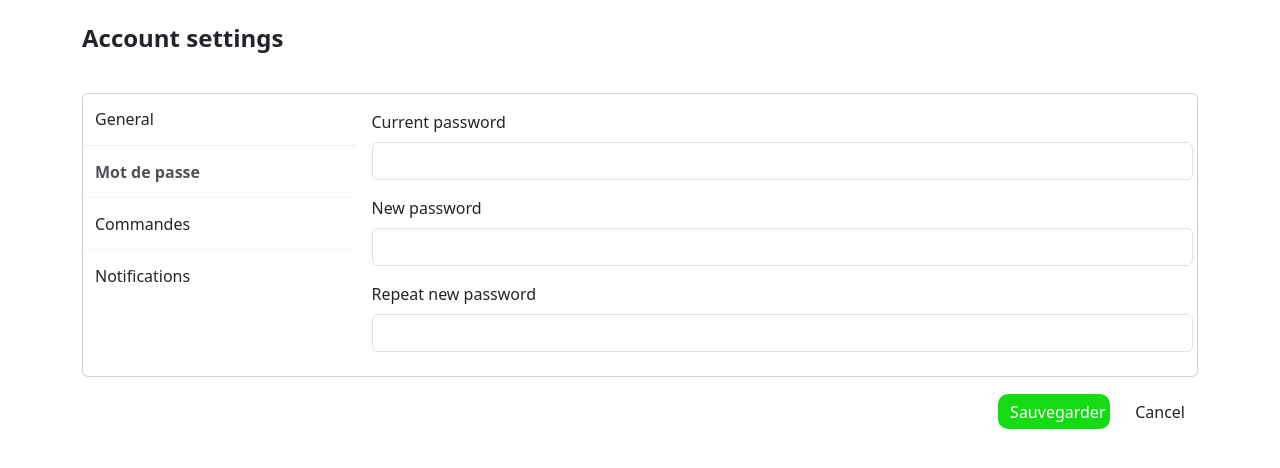
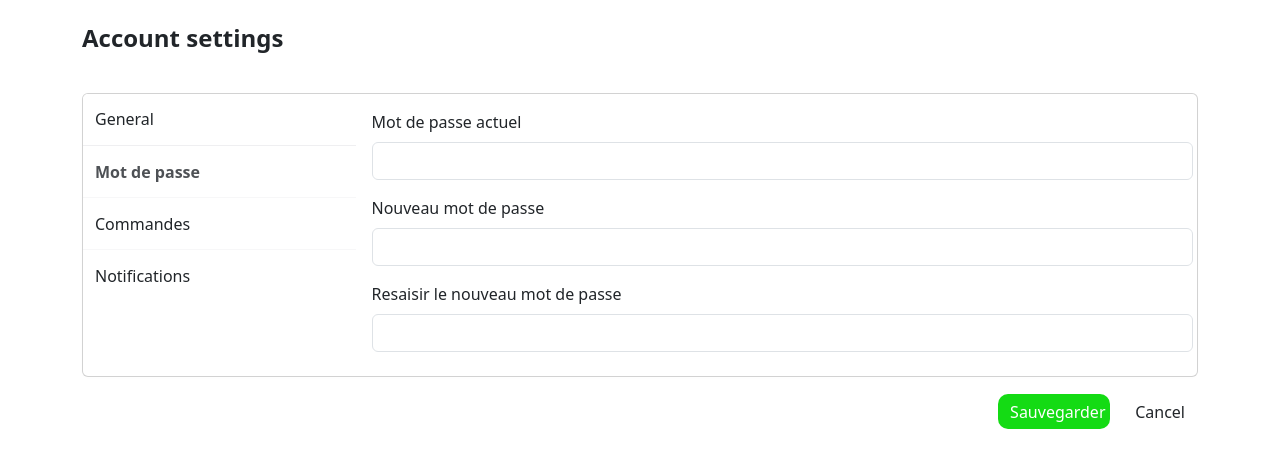
Before and after one commit to nawreswelhazi/ProjetWeb, a PHP site: page /profil.php in a window 1280 px wide, after a click on "Mot de passe". Shown: the part 75-543 px from the top of the page. Run offline with PHP 8.4, Linux system fonts and the light colour scheme; a user stored in the database is signed in; data comes from the database, SQL or seed files in the repository; data that the repository does not hold is empty; some libraries are stand-ins or nearby versions.

Commit message:
modification mot de passe

```diff
--- a/profil.php
+++ b/profil.php
@@ -47,6 +47,7 @@
             $user_num=$row_user['nrTelph'];
             $user_pays=$row_user['Pays'];
             $user_image=$row_user['photo'];
+            $user_currentMDP=$row_user['password'];
         }
 
 
@@ -63,9 +64,9 @@
             <div class="row no-gutters row-bordered row-border-light">
                 <div class="col-md-3 pt-0">
                     <div class="list-group list-group-flush account-settings-links">
-                        <a class="list-group-item list-group-item-action active" data-toggle="list"
+                        <a  id="ongletGeneral" class="list-group-item list-group-item-action active" data-toggle="list"
                             href="#account-general">General</a>
-                        <a class="list-group-item list-group-item-action" data-toggle="list"
+                        <a id="ongletMDP" class="list-group-item list-group-item-action" data-toggle="list"
                             href="#account-change-password">Mot de passe</a>
                         <a class="list-group-item list-group-item-action" data-toggle="list"
                             href="#account-info">Commandes</a>
@@ -168,16 +169,16 @@
                         <div class="tab-pane fade" id="account-change-password">
                             <div class="card-body pb-2">
                                 <div class="form-group">
-                                    <label class="form-label">Current password</label>
-                                    <input type="password" class="form-control">
+                                    <label class="form-label">Mot de passe actuel</label>
+                                    <input id="mdpAP"  type="password" class="form-control">
                                 </div>
                                 <div class="form-group">
-                                    <label class="form-label">New password</label>
-                                    <input type="password" class="form-control">
+                                    <label class="form-label">Nouveau mot de passe</label>
+                                    <input id="mdpNP" type="password" class="form-control">
                                 </div>
                                 <div class="form-group">
-                                    <label class="form-label">Repeat new password</label>
-                                    <input type="password" class="form-control">
+                                    <label class="form-label">Resaisir le nouveau mot de passe</label>
+                                    <input id="mdpN2P" type="password" class="form-control">
                                 </div>
                             </div>
                         </div>
@@ -351,6 +352,9 @@
             $(document).ready(function(){
                 $(document).on('click', 'button[data-role=update]', function(){
                     var id = $(this).data('id');
+                    var general = document.getElementById('ongletGeneral');
+                    var mdp = document.getElementById('ongletMDP');
+                    if (general.classList.contains('active')){
                         var nom = document.getElementById("nomP").value;
                         var prenom = document.getElementById("prenomP").value;
                         var anniversaire = document.getElementById("annivP").value;
@@ -371,6 +375,44 @@
                             }
 
                         });}
+                        else {
+                            Swal.fire('Vérifiez vos données', '', 'failure');
+                        }
+                    }
+                    else if (mdp.classList.contains('active')){
+                        var mdpActuel = document.getElementById("mdpAP").value;
+                        var mdpNouv = document.getElementById("mdpNP").value;
+                        var mdpNouv2 = document.getElementById("mdpN2P").value;
+                        var userCurrentMDP = '<?php echo $user_currentMDP; ?>';
+                        if (mdpActuel !== "" && mdpNouv !== "" && mdpNouv2 !== "")
+                        {
+                            if (userCurrentMDP === mdpActuel)
+                            {
+                                if (mdpNouv === mdpNouv2)
+                                {
+                                    $.ajax({
+                                    url : 'modifPassword.php',
+                                    method : 'post',
+                                    data : {mdpNouv:mdpNouv, id: id},
+                                    success : function(response){
+                                        Swal.fire('Mot de passe modifé', '', 'success');
+                                        console.log(response);
+                                        }
+                                    });
+                                }
+                                else {
+                                    Swal.fire('saisie incorrecte', '', 'failure');
+                                }
+                            }
+                            else
+                            {
+                                Swal.fire('Ancien mot de passe incorrect', '', 'failure');
+                            }
+                        }
+                        else {
+                            Swal.fire('Des champs requis sont vides', '', 'failure');
+                        }
+                    }
                 })
             });
         </script>
```
Also changed, not shown: modifPassword.php (added, +12 -0 lines). Lines whose indentation alone changed are shown as unchanged.
